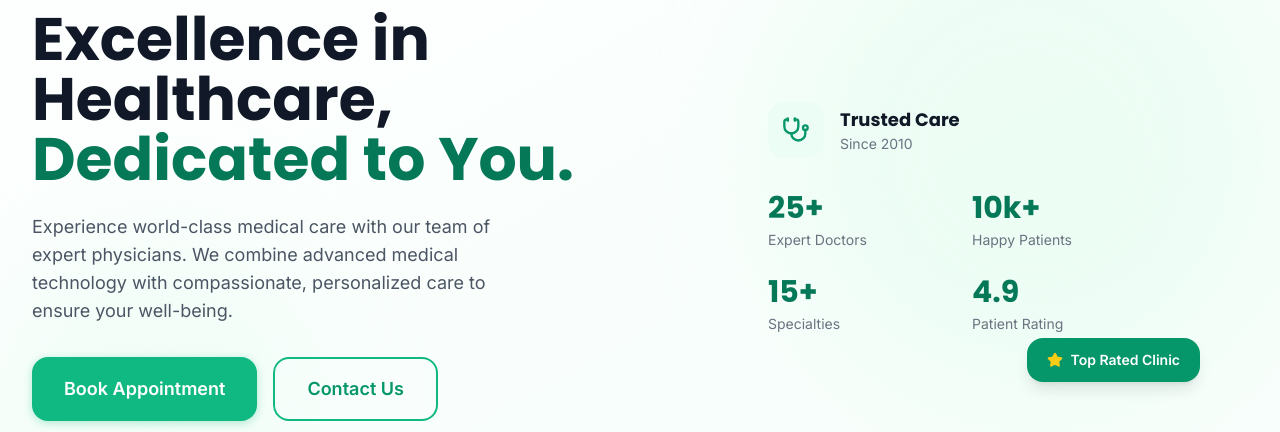
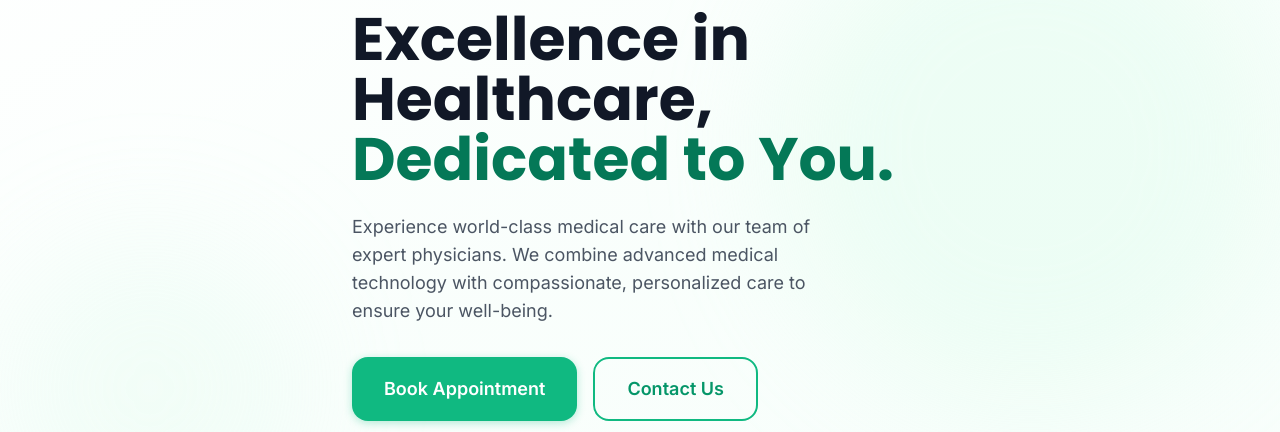
Before and after one commit to Harshrai13/healthcare-management-system, a React (Vite) app in the folder client/: page / in a window 1280 px wide. Shown: the part 182-614 px from the top of the page. Built offline with nearby package versions, Linux system fonts and the light colour scheme; no server answers; a web font is replaced by a local one.

Commit message:
fix: remove hero stats card section

```diff
--- a/client/src/features/public/HomePage.jsx
+++ b/client/src/features/public/HomePage.jsx
@@ -27,7 +27,7 @@ const HeroSection = memo(function HeroSection() {
       <div className="absolute bottom-0 left-0 w-[300px] h-[300px] bg-emerald-100/20 rounded-full blur-3xl pointer-events-none" />
 
       <div className="container-custom relative z-10 py-16 lg:py-0">
-        <div className="grid lg:grid-cols-2 gap-12 lg:gap-16 items-center">
+        <div className="max-w-2xl">
 
           <div className="animate-fade-up max-w-xl">
             <div className="inline-flex items-center gap-2 bg-primary-50 border border-primary-100 rounded-full px-4 py-1.5 mb-6">
@@ -69,49 +69,6 @@ const HeroSection = memo(function HeroSection() {
               <div className="flex items-center gap-2">
                 <Clock size={16} className="text-primary-500" />
                 <span>Same-Day Appointments</span>
-              </div>
-            </div>
-          </div>
-
-          {/* Right side - decorative card with stats */}
-          <div className="hidden lg:flex relative justify-center">
-            <div className="relative w-full max-w-md">
-              {/* Main card */}
-              <div className="rounded-3xl p-8 relative z-10">
-                <div className="flex items-center gap-4 mb-8">
-                  <div className="w-14 h-14 bg-primary-50 rounded-2xl flex items-center justify-center">
-                    <Stethoscope size={28} className="text-primary-600" />
-                  </div>
-                  <div>
-                    <h3 className="font-display font-bold text-neutral-900 text-lg">Trusted Care</h3>
-                    <p className="text-neutral-500 text-sm">Since 2010</p>
-                  </div>
-                </div>
-                <div className="grid grid-cols-2 gap-6">
-                  <div>
-                    <p className="text-3xl font-display font-bold text-primary-700">25+</p>
-                    <p className="text-neutral-500 text-sm mt-1">Expert Doctors</p>
-                  </div>
-                  <div>
-                    <p className="text-3xl font-display font-bold text-primary-700">10k+</p>
-                    <p className="text-neutral-500 text-sm mt-1">Happy Patients</p>
-                  </div>
-                  <div>
-                    <p className="text-3xl font-display font-bold text-primary-700">15+</p>
-                    <p className="text-neutral-500 text-sm mt-1">Specialties</p>
-                  </div>
-                  <div>
-                    <p className="text-3xl font-display font-bold text-primary-700">4.9</p>
-                    <p className="text-neutral-500 text-sm mt-1">Patient Rating</p>
-                  </div>
-                </div>
-              </div>
-              {/* Floating accent card */}
-              <div className="absolute -bottom-4 -right-4 bg-primary-600 rounded-2xl px-5 py-3 shadow-lg z-20">
-                <div className="flex items-center gap-2 text-white">
-                  <Star size={16} className="fill-yellow-400 text-yellow-400" />
-                  <span className="font-semibold text-sm">Top Rated Clinic</span>
-                </div>
               </div>
             </div>
           </div>
```
